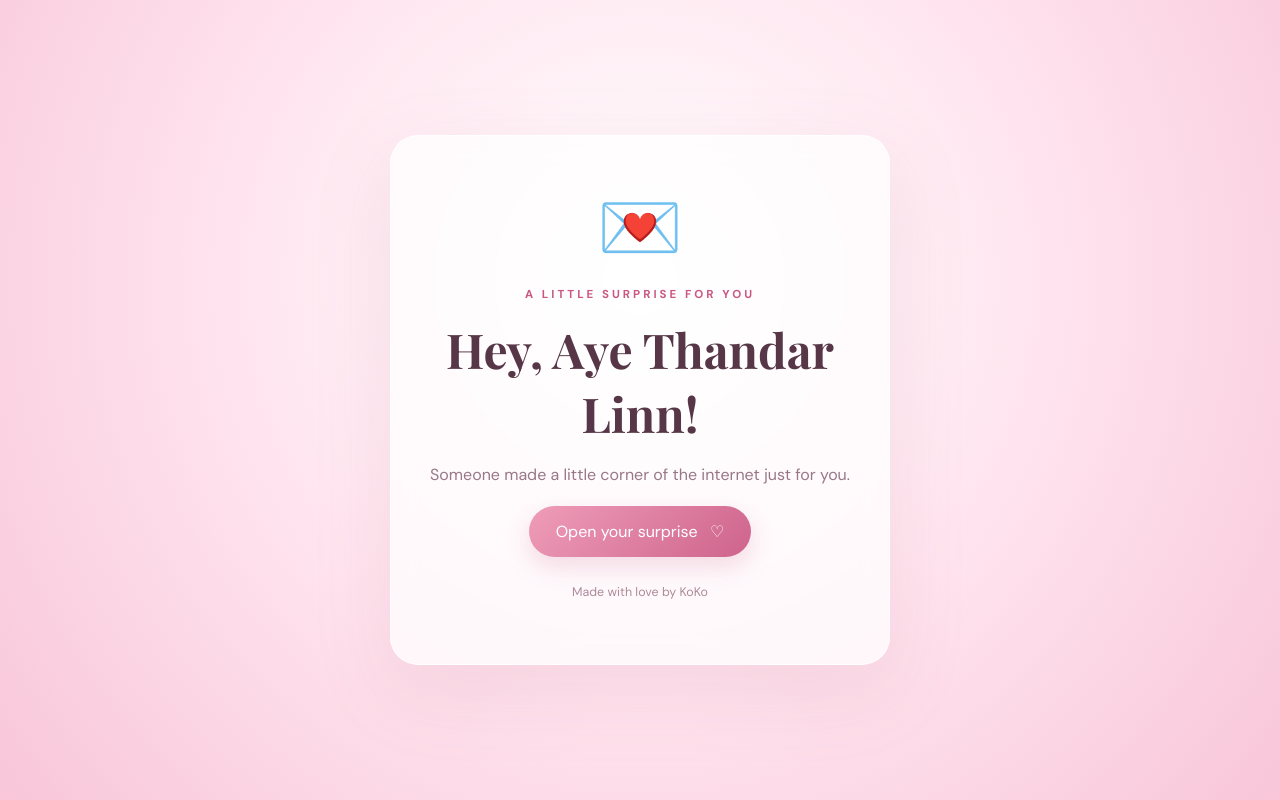
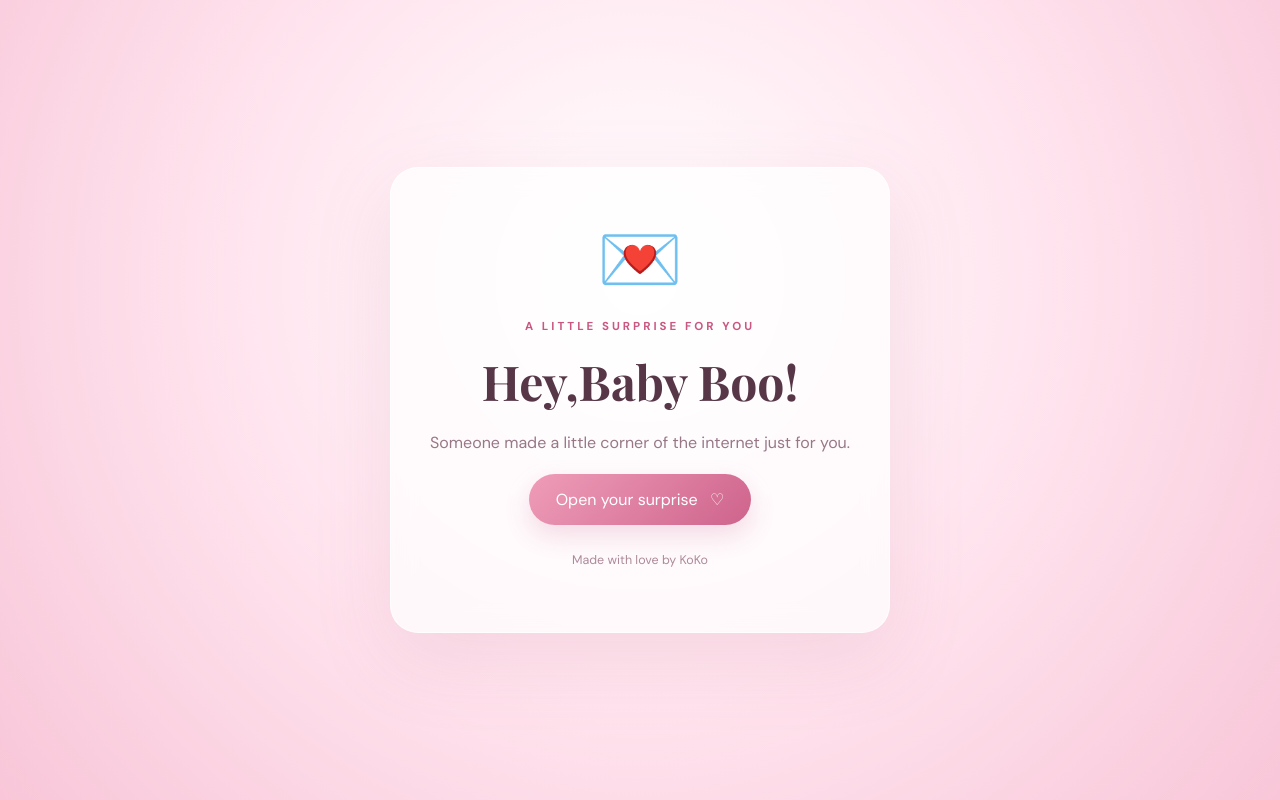
Before and after one commit to TiKyi004/aye-thandar-birthday, a plain HTML site: page index.html in a window 1280 px wide. Shown: the top 800 px of the page. Drawn offline with nearby package versions, Linux system fonts and the light colour scheme.

Commit message:
Change greeting from 'Aye Thandar Linn' to 'Baby Boo'

```diff
--- a/index.html
+++ b/index.html
@@ -25,7 +25,7 @@
       <div class="welcome-card">
         <div class="envelope" aria-hidden="true"><span>💌</span></div>
         <p class="eyebrow">A LITTLE SURPRISE FOR YOU</p>
-        <h1>Hey, Aye Thandar Linn!</h1>
+        <h1>Hey,Baby Boo!</h1>
         <p class="welcome-copy">Someone made a little corner of the internet just for you.</p>
         <button class="primary-button" id="openSurprise" type="button">Open your surprise <span>♡</span></button>
         <p class="tiny-note">Made with love by KoKo</p>
```
